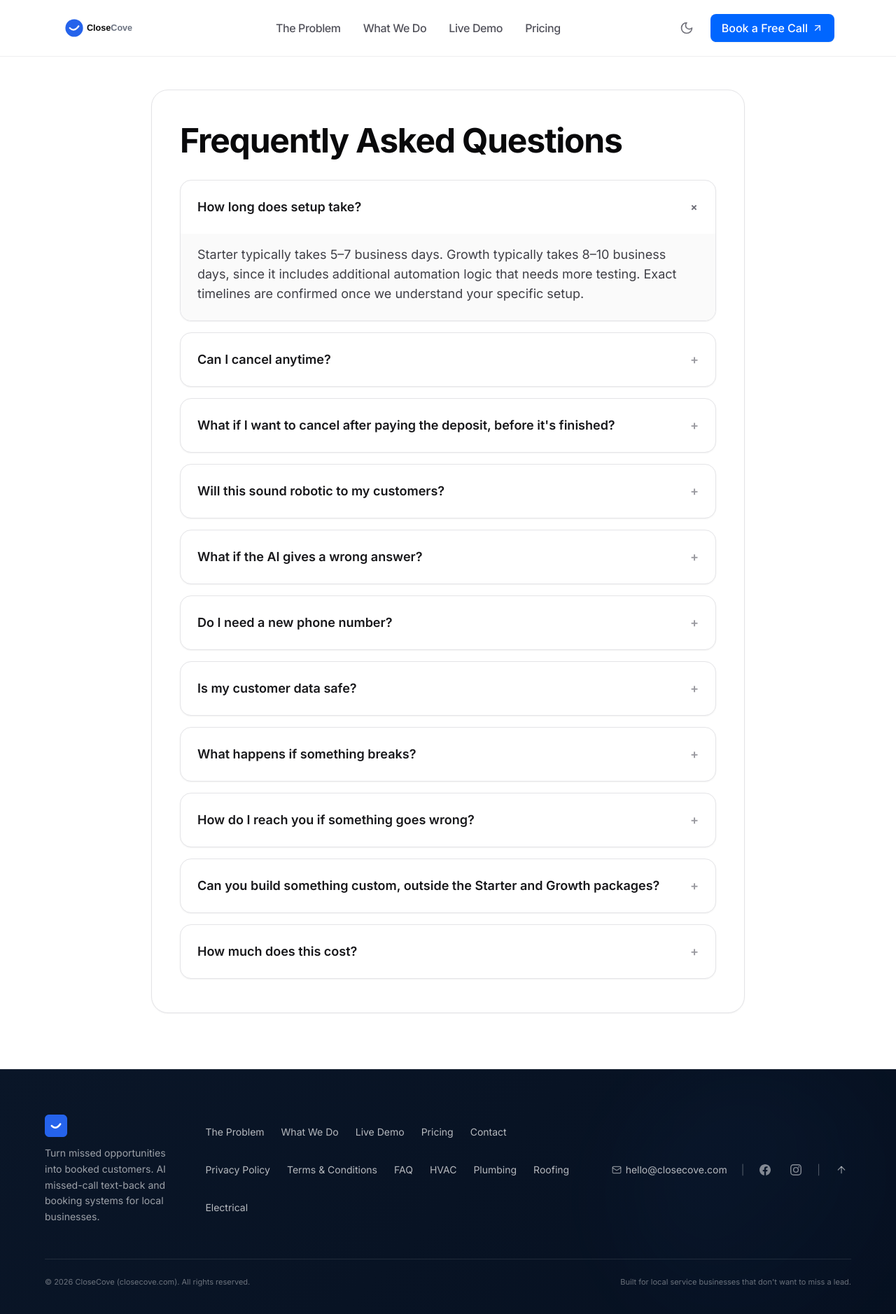
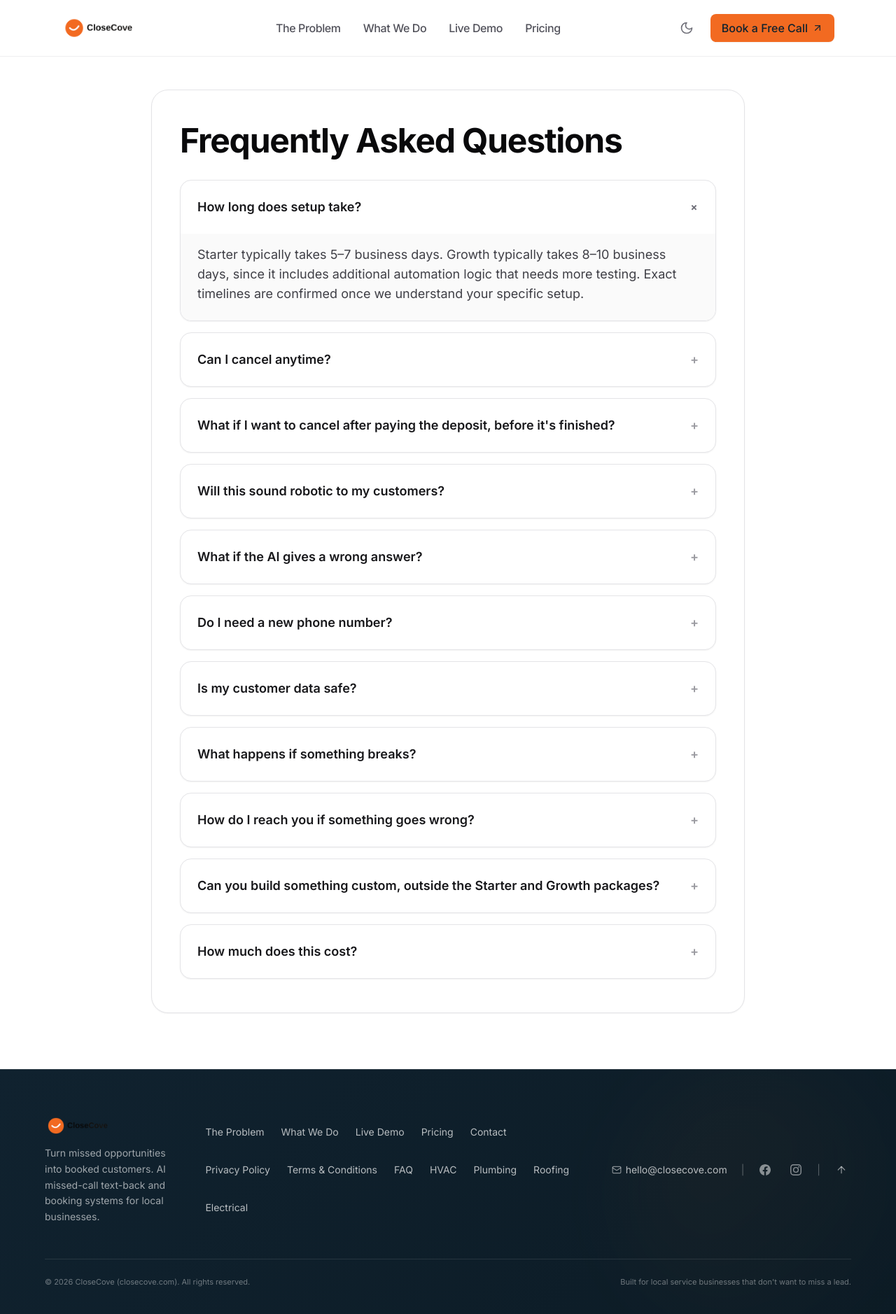
Before and after one commit to haiderdev179-svg/closecove-website, a Next.js app: page /faq in a window 1280 px wide. Shown: the top 1878 px of the page at 70% size. Built offline with nearby package versions, Linux system fonts and the light colour scheme.

Commit message:
Retheme homepage from blue to orange #F26A21 to match trade pages

```diff
--- a/src/app/globals.css
+++ b/src/app/globals.css
@@ -5,14 +5,14 @@
 :root {
   --background: #FAFAFA;
   --foreground: #09090b;
-  --accent: #0066FF;
-  --accent-hover: #1A75FF;
-  --surface-light: #F5F7FA;
+  --accent: #F26A21;
+  --accent-hover: #FF7A33;
+  --surface-light: #EAF2F6;
   --surface-white: #FFFFFF;
   --text-primary: #0A0E1A;
   --text-secondary: #5A6270;
-  --navy-dark: #0A1628;
-  --navy-darker: #061020;
+  --navy-dark: #10222F;
+  --navy-darker: #0C1B25;
   --border-subtle: #E8ECF0;
   --border-medium: #D0D7DE;
 }
@@ -48,7 +48,7 @@ body {
 /* Primary Accent Button with 250ms smooth transition, translateY(-2px), and blue glow */
 .btn-accent {
   background-color: var(--accent);
-  color: #ffffff;
+  color: #10222F;
   transition: transform 250ms cubic-bezier(0.16, 1, 0.3, 1),
               background-color 250ms ease,
               box-shadow 250ms ease;
@@ -56,7 +56,7 @@ body {
 .btn-accent:hover {
   background-color: var(--accent-hover);
   transform: translateY(-2px);
-  box-shadow: 0 6px 24px -2px rgba(0, 102, 255, 0.45);
+  box-shadow: 0 6px 24px -2px rgba(242, 106, 33, 0.45);
 }
 .btn-accent:active {
   transform: translateY(0);
@@ -75,10 +75,10 @@ body {
 }
 .btn-secondary:hover {
   background: #ffffff;
-  border-color: rgba(0, 102, 255, 0.6);
-  color: #0066FF;
+  border-color: rgba(242, 106, 33, 0.6);
+  color: #F26A21;
   transform: translateY(-2px);
-  box-shadow: 0 4px 16px -3px rgba(0, 102, 255, 0.12);
+  box-shadow: 0 4px 16px -3px rgba(242, 106, 33, 0.12);
 }
 .btn-secondary:active {
   transform: translateY(0);
@@ -92,8 +92,8 @@ body {
 }
 .dark .btn-secondary:hover {
   background: rgba(255, 255, 255, 0.08);
-  border-color: rgba(0, 102, 255, 0.6);
-  color: #3385FF;
+  border-color: rgba(242, 106, 33, 0.6);
+  color: #FF8F52;
 }
 
 /* Respect reduced motion for button interactions */
@@ -154,8 +154,8 @@ body {
 
 .dark-card:hover {
   transform: translateY(-4px);
-  box-shadow: 0 12px 28px rgba(0, 102, 255, 0.15), 0 4px 12px rgba(0, 0, 0, 0.3);
-  border-color: rgba(0, 102, 255, 0.3);
+  box-shadow: 0 12px 28px rgba(242, 106, 33, 0.15), 0 4px 12px rgba(0, 0, 0, 0.3);
+  border-color: rgba(242, 106, 33, 0.3);
 }
 
 /* Light premium sections */
@@ -191,8 +191,8 @@ body {
 
 .card-interactive:hover,
 .card-interactive:focus-within {
-  box-shadow: 0 0 30px rgba(0, 102, 255, 0.28);
-  border-color: rgba(0, 102, 255, 0.45);
+  box-shadow: 0 0 30px rgba(242, 106, 33, 0.28);
+  border-color: rgba(242, 106, 33, 0.45);
 }
 
 .card-interactive:hover .icon-box svg,
@@ -212,7 +212,7 @@ body {
 
 /* Pricing card accent glow for Growth tier */
 .shadow-accent-glow {
-  box-shadow: 0 16px 32px -8px rgba(0, 102, 255, 0.35), 0 8px 16px -4px rgba(0, 102, 255, 0.15);
+  box-shadow: 0 16px 32px -8px rgba(242, 106, 33, 0.35), 0 8px 16px -4px rgba(242, 106, 33, 0.15);
 }
 
 /* Respect reduced motion for pricing card glow */
@@ -233,7 +233,7 @@ body {
   outline: none;
   background-color: #ffffff;
   border-color: var(--accent);
-  box-shadow: 0 0 0 1px var(--accent), 0 0 12px -2px rgba(0, 102, 255, 0.2);
+  box-shadow: 0 0 0 1px var(--accent), 0 0 12px -2px rgba(242, 106, 33, 0.2);
 }
 
 /* Dark mode form inputs */
@@ -286,7 +286,7 @@ body {
 
 .loader {
   border-radius: 9999px;
-  border: 2px solid rgba(0, 102, 255, 0.2);
+  border: 2px solid rgba(242, 106, 33, 0.2);
   border-top-color: var(--accent);
   animation: spin 0.8s linear infinite;
 }
@@ -325,12 +325,12 @@ body {
 
 /* Selection highlight */
 ::selection {
-  background-color: rgba(0, 102, 255, 0.15);
+  background-color: rgba(242, 106, 33, 0.15);
   color: #09090b;
 }
 
 .dark ::selection {
-  background-color: rgba(0, 102, 255, 0.3);
+  background-color: rgba(242, 106, 33, 0.3);
   color: #f0f0f5;
 }
 
--- a/src/components/DemoShowcase.tsx
+++ b/src/components/DemoShowcase.tsx
@@ -8,10 +8,10 @@ export function DemoShowcase() {
   return (
     <section
       id="demo"
-      className="py-24 md:py-32 px-6 border-t border-zinc-200/60 dark:border-transparent bg-gradient-to-b from-[#F5F7FA] to-[#FAFAFA] dark:from-[#0f0f24] dark:to-[#0f0f24] relative overflow-hidden"
+      className="py-24 md:py-32 px-6 border-t border-zinc-200/60 dark:border-transparent bg-gradient-to-b from-[#EAF2F6] to-[#F2F7FA] dark:from-[#0f0f24] dark:to-[#0f0f24] relative overflow-hidden"
     >
       {/* Ambient glow elements for demo section */}
-      <div className="absolute top-1/2 left-1/2 -translate-x-1/2 -translate-y-1/2 w-[600px] h-[600px] rounded-full bg-gradient-to-br from-blue-500/8 to-transparent blur-3xl opacity-50 pointer-events-none" />
+      <div className="absolute top-1/2 left-1/2 -translate-x-1/2 -translate-y-1/2 w-[600px] h-[600px] rounded-full bg-gradient-to-br from-orange-400/8 to-transparent blur-3xl opacity-50 pointer-events-none" />
 
       <div className="max-w-5xl mx-auto relative z-10">
         <FadeIn>
--- a/src/components/Footer.tsx
+++ b/src/components/Footer.tsx
@@ -7,17 +7,17 @@ export function Footer() {
   return (
     <footer className="border-t border-white/10 dark-section dark:bg-none dark:!bg-[#0f0f24] py-16 px-6 relative overflow-hidden">
       {/* Ambient glow elements for footer */}
-      <div className="absolute top-0 right-0 w-96 h-96 rounded-full bg-gradient-to-br from-blue-500/10 to-transparent blur-3xl opacity-50 pointer-events-none" />
-      <div className="absolute bottom-0 left-0 w-80 h-80 rounded-full bg-gradient-to-br from-indigo-500/8 to-transparent blur-3xl opacity-50 pointer-events-none" />
+      <div className="absolute top-0 right-0 w-96 h-96 rounded-full bg-gradient-to-br from-orange-400/10 to-transparent blur-3xl opacity-50 pointer-events-none" />
+      <div className="absolute bottom-0 left-0 w-80 h-80 rounded-full bg-gradient-to-br from-amber-500/8 to-transparent blur-3xl opacity-50 pointer-events-none" />
 
       <div className="max-w-6xl mx-auto flex flex-col md:flex-row items-start md:items-center justify-between gap-8 relative z-10">
         <div className="space-y-3">
           <Image
-            src="/closecove-icon-512.png"
+            src="/images/closecove-logo-hvac.png"
             alt="CloseCove"
-            width={32}
+            width={120}
             height={32}
-            className="transition-transform duration-200 hover:scale-105"
+            className="h-[32px] w-auto transition-transform duration-200 hover:scale-105"
           />
           <p className="text-xs text-white/60 max-w-sm leading-relaxed">
             Turn missed opportunities into booked customers. AI missed-call
--- a/src/components/Logo.tsx
+++ b/src/components/Logo.tsx
@@ -10,22 +10,13 @@ interface LogoProps {
 export function Logo({ className = "", showText = true, size = 28 }: LogoProps) {
   return (
     <div className={`flex items-center select-none ${className}`}>
-      {/* Light mode logo */}
+      {/* Orange logo — same for light and dark mode */}
       <Image
-        src="/closecove-logo-full.svg"
+        src="/images/closecove-logo-hvac.png"
         alt="CloseCove"
         width={size * 4}
         height={size}
-        className="h-[36px] w-auto transition-transform duration-200 hover:scale-105 dark:hidden"
-        priority
-      />
-      {/* Dark mode logo */}
-      <Image
-        src="/closecove-logo-full-dark.svg"
-        alt="CloseCove"
-        width={size * 4}
-        height={size}
-        className="h-[36px] w-auto transition-transform duration-200 hover:scale-105 hidden dark:block"
+        className="h-[36px] w-auto transition-transform duration-200 hover:scale-105"
         priority
       />
     </div>
--- a/src/components/Offer.tsx
+++ b/src/components/Offer.tsx
@@ -42,7 +42,7 @@ export function Offer() {
   return (
     <section
       id="offer"
-      className="py-24 md:py-32 px-6 border-t border-zinc-200/60 dark:border-transparent bg-gradient-to-b from-[#F5F7FA] to-[#FAFAFA] dark:from-[#0a0a1a] dark:to-[#0a0a1a]"
+      className="py-24 md:py-32 px-6 border-t border-zinc-200/60 dark:border-transparent bg-gradient-to-b from-[#EAF2F6] to-[#F2F7FA] dark:from-[#0a0a1a] dark:to-[#0a0a1a]"
     >
       <div className="max-w-5xl mx-auto">
         <FadeIn>
--- a/src/components/Pricing.tsx
+++ b/src/components/Pricing.tsx
@@ -31,7 +31,7 @@ export function Pricing({ onSelectTier }: PricingProps) {
   return (
     <section
       id="pricing"
-      className="py-24 md:py-32 px-6 border-t border-zinc-200/60 dark:border-transparent bg-gradient-to-b from-[#F5F7FA] to-[#FAFAFA] dark:from-[#0f0f24] dark:to-[#0f0f24]"
+      className="py-24 md:py-32 px-6 border-t border-zinc-200/60 dark:border-transparent bg-gradient-to-b from-[#EAF2F6] to-[#F2F7FA] dark:from-[#0f0f24] dark:to-[#0f0f24]"
     >
       <div className="max-w-5xl mx-auto">
         <FadeIn>
@@ -140,7 +140,7 @@ export function Pricing({ onSelectTier }: PricingProps) {
                   For retention and win-back
                 </p>
 
-                <div className="mb-6 p-4 rounded-xl bg-blue-50/60 dark:bg-accent/10 border border-blue-100/80 dark:border-accent/20">
+                <div className="mb-6 p-4 rounded-xl bg-orange-50/60 dark:bg-accent/10 border border-orange-100/80 dark:border-accent/20">
                   <div className="flex items-baseline gap-2">
                     <span className="text-4xl font-bold text-zinc-950 dark:text-white tracking-tight">
                       $650
--- a/src/components/Problem.tsx
+++ b/src/components/Problem.tsx
@@ -9,8 +9,8 @@ export function Problem() {
       className="py-24 md:py-32 px-6 border-t border-white/10 dark-section relative overflow-hidden"
     >
       {/* Ambient glow elements for dark section */}
-      <div className="absolute top-0 right-0 w-96 h-96 rounded-full bg-gradient-to-br from-blue-500/10 to-transparent blur-3xl opacity-50 pointer-events-none" />
-      <div className="absolute bottom-0 left-0 w-80 h-80 rounded-full bg-gradient-to-br from-indigo-500/8 to-transparent blur-3xl opacity-50 pointer-events-none" />
+      <div className="absolute top-0 right-0 w-96 h-96 rounded-full bg-gradient-to-br from-orange-400/10 to-transparent blur-3xl opacity-50 pointer-events-none" />
+      <div className="absolute bottom-0 left-0 w-80 h-80 rounded-full bg-gradient-to-br from-amber-500/8 to-transparent blur-3xl opacity-50 pointer-events-none" />
 
       <div className="max-w-4xl mx-auto relative z-10">
         <FadeIn>
--- a/tailwind.config.ts
+++ b/tailwind.config.ts
@@ -21,11 +21,11 @@ const config: Config = {
         "border-subtle": "#222222",
         "border-glow": "#333333",
         accent: {
-          DEFAULT: "#0066FF",
-          hover: "#1A75FF",
-          light: "#3385FF",
-          dim: "rgba(0, 102, 255, 0.12)",
-          glow: "rgba(0, 102, 255, 0.35)",
+          DEFAULT: "#F26A21",
+          hover: "#FF7A33",
+          light: "#FF8F52",
+          dim: "rgba(242, 106, 33, 0.12)",
+          glow: "rgba(242, 106, 33, 0.35)",
         },
       },
       fontFamily: {
@@ -36,10 +36,10 @@ const config: Config = {
         tight: "-0.025em",
       },
       boxShadow: {
-        "accent-glow": "0 0 25px -4px rgba(0, 102, 255, 0.4)",
-        "accent-glow-lg": "0 0 45px -8px rgba(0, 102, 255, 0.5)",
-        "blue-500\/20": "0 4px 14px 0 rgba(59, 130, 246, 0.2)",
-        "blue-500\/10": "0 2px 8px 0 rgba(59, 130, 246, 0.1)",
+        "accent-glow": "0 0 25px -4px rgba(242, 106, 33, 0.4)",
+        "accent-glow-lg": "0 0 45px -8px rgba(242, 106, 33, 0.5)",
+        "blue-500\/20": "0 4px 14px 0 rgba(242, 106, 33, 0.2)",
+        "blue-500\/10": "0 2px 8px 0 rgba(242, 106, 33, 0.1)",
       },
     },
   },
```
Also changed, not shown: src/components/Hero.tsx (+5 -5 lines), src/components/InquiryForm.tsx (+4 -4 lines), src/components/Navbar.tsx (line endings or trailing spaces).
